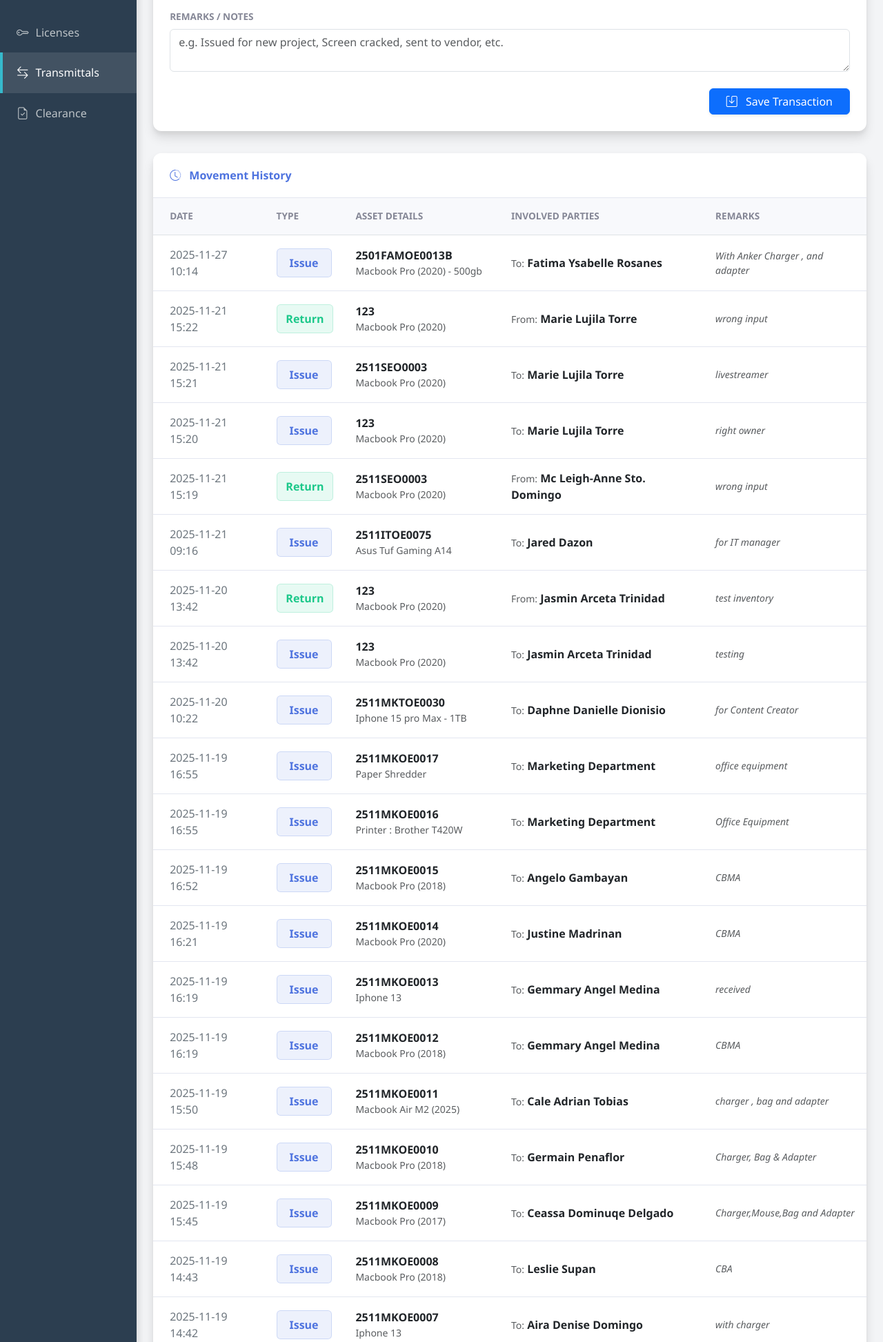
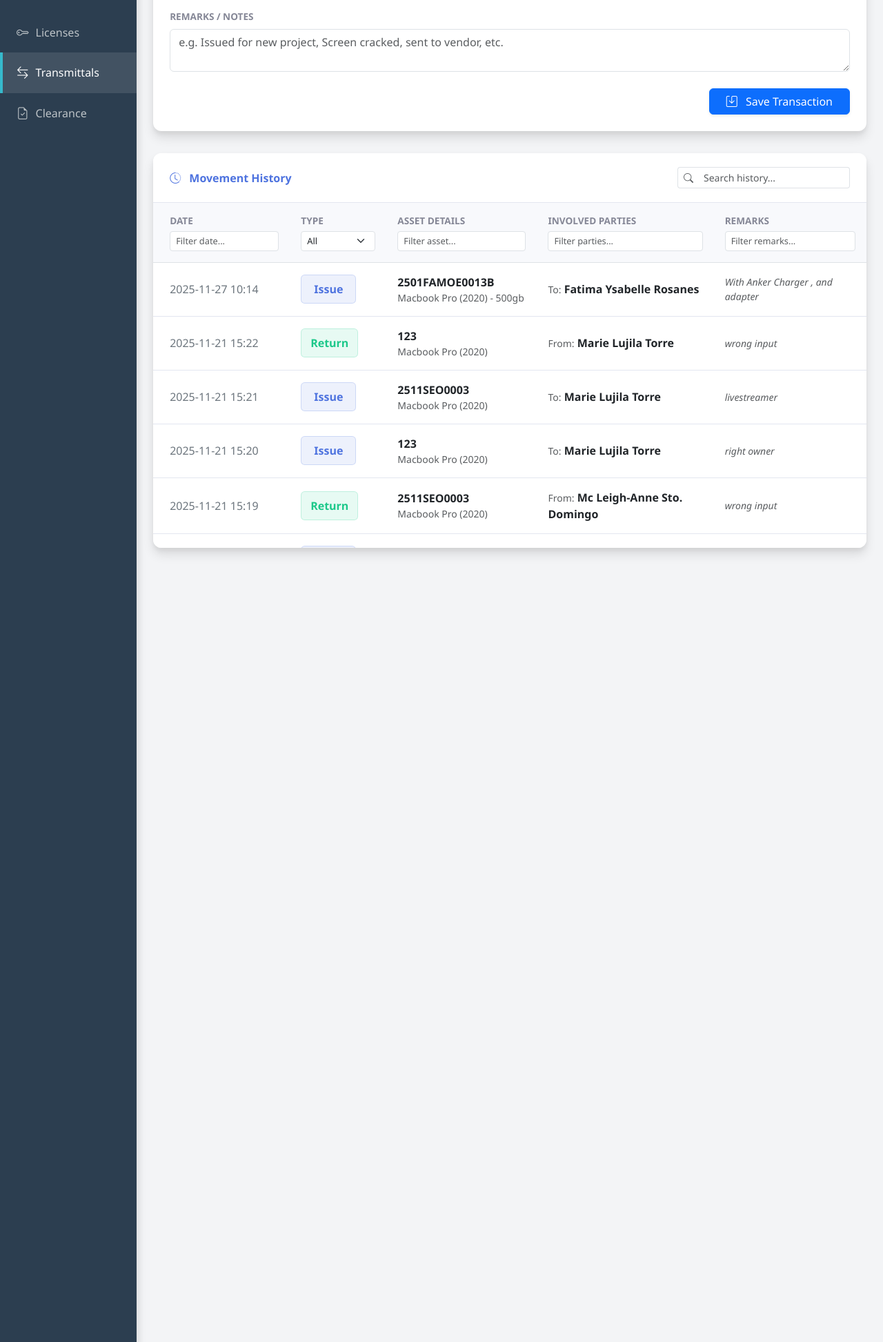
Before and after one commit to nhoelnhico/IT-DEV-ASSETS, a PHP site: page /transmittal.php in a window 1280 px wide. Shown: the part 332-2277 px from the top of the page at 69% size. Run offline with PHP 8.4, Linux system fonts and the light colour scheme; data comes from the database, SQL or seed files in the repository; some libraries are stand-ins or nearby versions.

Commit message:
Enhance transaction history table with filtering options and sticky header; add scrollable table styling

```diff
--- a/transmittal.php
+++ b/transmittal.php
@@ -229,8 +229,16 @@ $history = $pdo->query($history_sql)->fetchAll();
 
         .form-label { font-weight: 600; font-size: 0.85rem; text-transform: uppercase; color: #858796; }
 
+        /* SCROLLABLE TABLE CSS */
+        .table-wrapper {
+            max-height: 500px;
+            overflow-y: auto;
+        }
         .table-custom { margin-bottom: 0; }
+        /* Sticky Header */
         .table-custom thead th {
+            position: sticky;
+            top: 0;
             background-color: #f8f9fc;
             color: #858796;
             font-size: 0.85rem;
@@ -238,6 +246,8 @@ $history = $pdo->query($history_sql)->fetchAll();
             font-weight: 700;
             border-top: none;
             padding: 1rem;
+            z-index: 10;
+            box-shadow: 0 1px 2px rgba(0,0,0,0.1); /* Subtle shadow for scrolling effect */
         }
         .table-custom tbody td {
             padding: 1rem;
@@ -249,6 +259,9 @@ $history = $pdo->query($history_sql)->fetchAll();
         .type-issue { background-color: rgba(78, 115, 223, 0.1); color: var(--primary-color); border: 1px solid rgba(78, 115, 223, 0.2); }
         .type-return { background-color: rgba(28, 200, 138, 0.1); color: var(--success-color); border: 1px solid rgba(28, 200, 138, 0.2); }
         .type-repair { background-color: rgba(231, 74, 59, 0.1); color: var(--danger-color); border: 1px solid rgba(231, 74, 59, 0.2); }
+
+        /* Filter inputs sizing */
+        .col-search { font-size: 0.8rem; font-weight: normal; text-transform: none; }
     </style>
 </head>
 <body>
@@ -331,19 +344,43 @@ $history = $pdo->query($history_sql)->fetchAll();
             </div>
 
             <div class="content-card">
-                <div class="card-header">
+                <div class="card-header d-flex justify-content-between align-items-center">
                     <span><i class="bi bi-clock-history me-2"></i> Movement History</span>
+                    <div class="input-group input-group-sm" style="width: 250px;">
+                        <span class="input-group-text bg-white border-end-0"><i class="bi bi-search text-muted"></i></span>
+                        <input type="text" id="globalSearch" class="form-control border-start-0" placeholder="Search history...">
+                    </div>
                 </div>
                 <div class="card-body p-0">
-                    <div class="table-responsive">
-                        <table class="table table-custom table-hover align-middle">
+                    <div class="table-responsive table-wrapper">
+                        <table class="table table-custom table-hover align-middle" id="historyTable">
                             <thead>
                                 <tr>
-                                    <th class="ps-4">Date</th>
-                                    <th>Type</th>
-                                    <th>Asset Details</th>
-                                    <th>Involved Parties</th>
-                                    <th>Remarks</th>
+                                    <th class="ps-4" style="min-width: 150px;">
+                                        Date
+                                        <input type="text" class="form-control form-control-sm mt-1 col-search" data-col="0" placeholder="Filter date...">
+                                    </th>
+                                    <th style="min-width: 140px;">
+                                        Type
+                                        <select class="form-select form-select-sm mt-1 col-search" data-col="1">
+                                            <option value="">All</option>
+                                            <option value="Issue">Issue</option>
+                                            <option value="Return">Return</option>
+                                            <option value="Repair">Repair</option>
+                                        </select>
+                                    </th>
+                                    <th style="min-width: 200px;">
+                                        Asset Details
+                                        <input type="text" class="form-control form-control-sm mt-1 col-search" data-col="2" placeholder="Filter asset...">
+                                    </th>
+                                    <th style="min-width: 200px;">
+                                        Involved Parties
+                                        <input type="text" class="form-control form-control-sm mt-1 col-search" data-col="3" placeholder="Filter parties...">
+                                    </th>
+                                    <th style="min-width: 200px;">
+                                        Remarks
+                                        <input type="text" class="form-control form-control-sm mt-1 col-search" data-col="4" placeholder="Filter remarks...">
+                                    </th>
                                 </tr>
                             </thead>
                             <tbody>
@@ -383,7 +420,7 @@ $history = $pdo->query($history_sql)->fetchAll();
                                     </tr>
                                     <?php endforeach; ?>
                                 <?php else: ?>
-                                    <tr>
+                                    <tr id="noDataRow">
                                         <td colspan="5" class="text-center py-5 text-muted">No transactions recorded yet.</td>
                                     </tr>
                                 <?php endif; ?>
@@ -416,6 +453,46 @@ $history = $pdo->query($history_sql)->fetchAll();
         });
 
         updateAssetDropdown();
+
+        // --- FILTERING LOGIC ---
+        function filterTable() {
+            const globalVal = $('#globalSearch').val().toLowerCase();
+
+            $('#historyTable tbody tr').each(function() {
+                const row = $(this);
+                // Skip the "No data" placeholder row if it exists
+                if (row.attr('id') === 'noDataRow') return;
+
+                const rowText = row.text().toLowerCase();
+                let showRow = true;
+
+                // 1. Global Search Check
+                if (globalVal !== '' && rowText.indexOf(globalVal) === -1) {
+                    showRow = false;
+                }
+
+                // 2. Column Search Check (only if global search passed)
+                if (showRow) {
+                    $('.col-search').each(function() {
+                        const colIdx = $(this).data('col');
+                        const filterVal = $(this).val().toLowerCase();
+
+                        if (filterVal !== '') {
+                            const cellText = row.find('td').eq(colIdx).text().toLowerCase();
+                            if (cellText.indexOf(filterVal) === -1) {
+                                showRow = false;
+                            }
+                        }
+                    });
+                }
+
+                row.toggle(showRow);
+            });
+        }
+
+        // Attach event listeners for filtering
+        $('#globalSearch').on('keyup', filterTable);
+        $('.col-search').on('keyup change', filterTable);
     });
 
     $('#transaction_type').on('change', function() {
```
